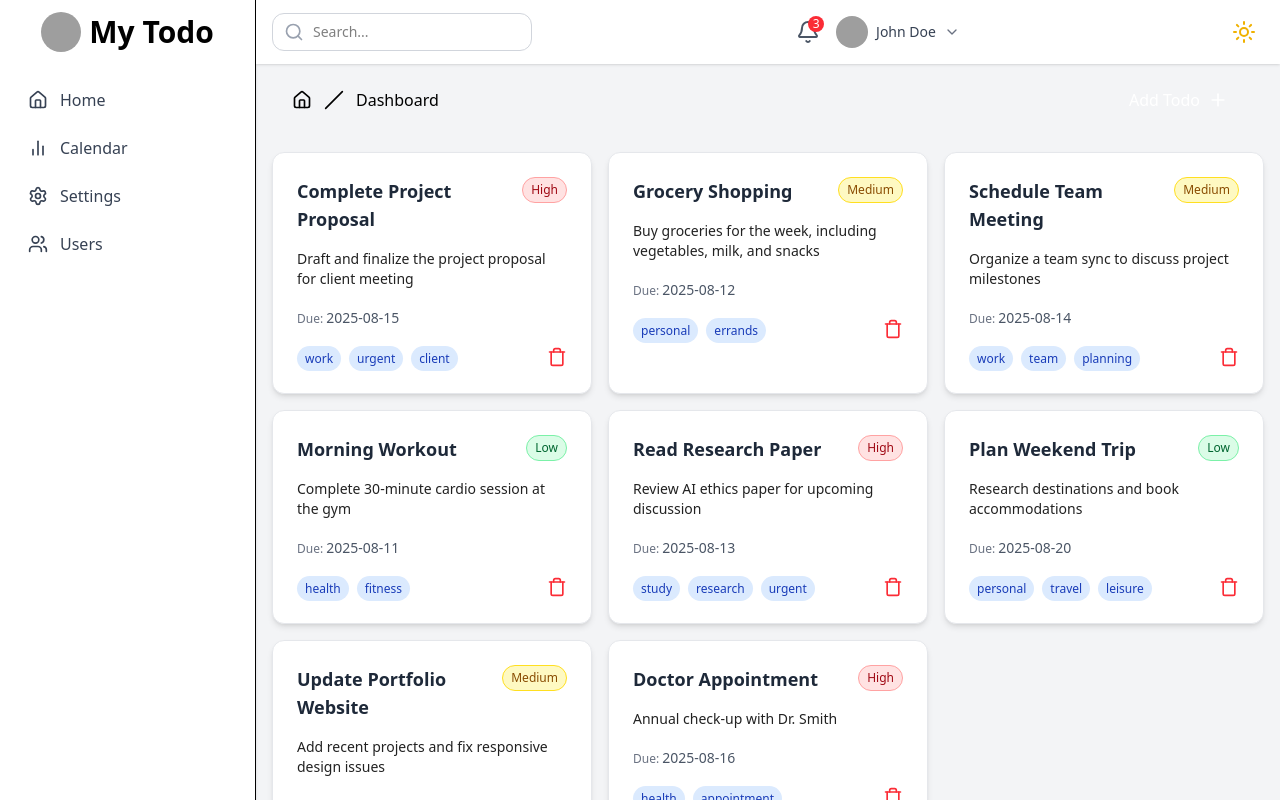
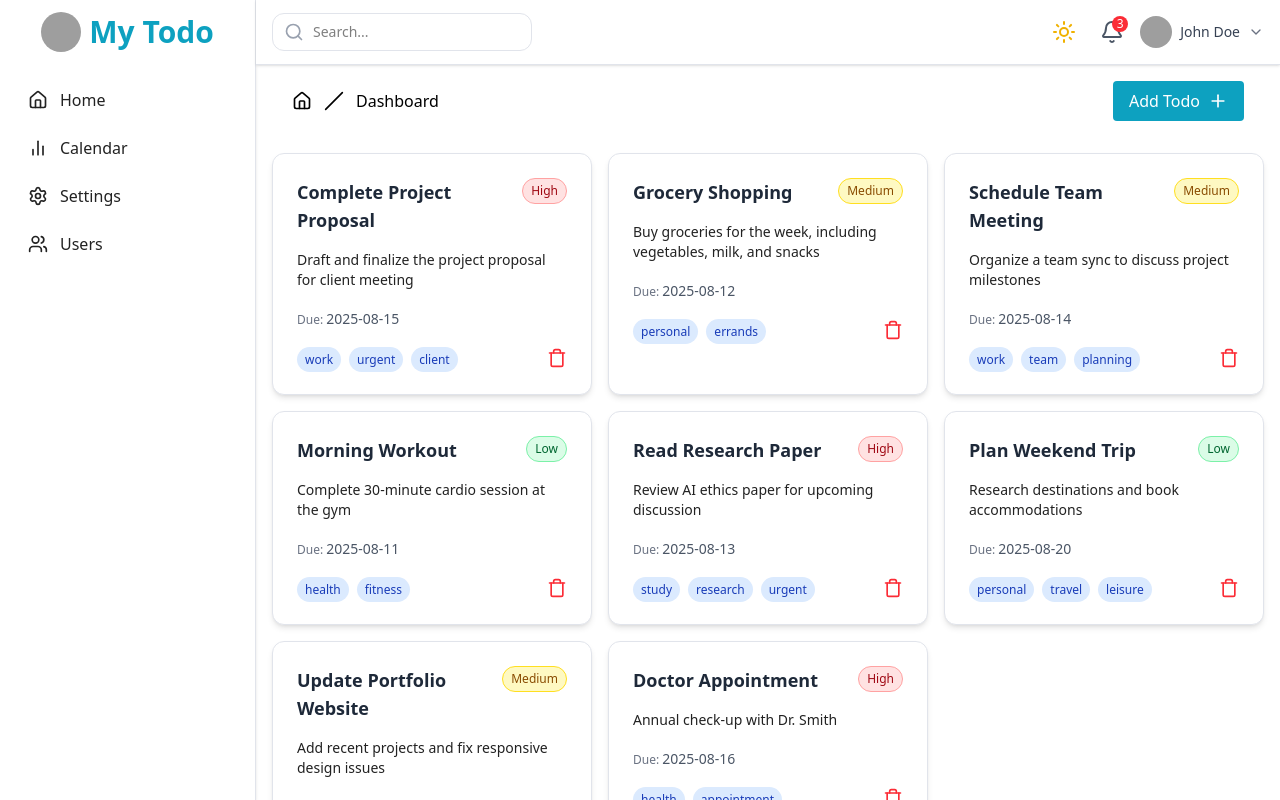
Before and after one commit to ashilthomas/Ai_powerd_TO, a React (Vite) app: page / in a window 1280 px wide. Built offline with nearby package versions, Linux system fonts and the light colour scheme; grey boxes are pictures that could not be loaded.

Commit message:
create reuable css for dark theme

```diff
--- a/src/components/Model/Model.jsx
+++ b/src/components/Model/Model.jsx
@@ -28,12 +28,15 @@ function Modal({ isOpen, onClose, children }) {
 
   // Entry animation
   useEffect(() => {
-  if (!visible || !isOpen || !modalRef.current || !backdropRef.current) return;
+    if (!visible || !isOpen || !modalRef.current || !backdropRef.current)
+      return;
 
     let ctx = gsap.context(() => {
       const tl = gsap.timeline();
 
-    tl.set([modalRef.current, backdropRef.current], { visibility: "visible" }); // instantly show without flash
+      tl.set([modalRef.current, backdropRef.current], {
+        visibility: "visible",
+      }); // instantly show without flash
 
       tl.fromTo(
         backdropRef.current,
@@ -51,7 +54,6 @@ useEffect(() => {
 
     return () => ctx.revert();
   }, [visible, isOpen]);
-
 
   if (!visible) return null;
 
--- a/src/components/Sidebar/Sidebar.jsx
+++ b/src/components/Sidebar/Sidebar.jsx
@@ -67,21 +67,21 @@ export default function Sidebar({ sidebarOpen, setSidebarOpen }) {
       </div>
 
       {/* Desktop Sidebar */}
-      <aside className="hidden md:flex flex-col w-64 bg-white dark:bg-[var(--color-dark-bg)] border-r dark:border-[var(--color-light-border)] shadow-sm">
+      <aside className="hidden md:flex flex-col w-64 bg-white dark:bg-[var(--color-dark-bg)] border-r borderColor shadow-sm">
         <div className="h-16 flex items-center justify-center space-x-2 font-bold text-lg">
           <img
             src={MyLogo}
             alt="Logo"
             className="rounded-full w-10 h-10 object-cover"
           />
-          <span className="font-bold text-3xl text-[var(--color-light-accent-bright-cyan)]">My Todo</span>
+          <span className="font-bold text-3xl mainDarkModeText">My Todo</span>
         </div>
         <nav className="flex-1 px-4 py-4 space-y-2">
           {NAVLINKS.map(({ name, path, icon }, index) => (
             <a
               key={index}
               href={path}
-              className="flex items-center gap-3 px-3 py-2 rounded-lg hover:bg-blue-50 text-gray-700"
+              className="flex items-center themeText  gap-3 px-3 py-2 rounded-lg hover:bg-blue-50 text-gray-700"
             >
               {icon}
               {name}
--- a/src/components/TodoCard/TodoCard.jsx
+++ b/src/components/TodoCard/TodoCard.jsx
@@ -8,7 +8,7 @@ const TodoCard = ({ todo }) => {
   };
 
   return (
-    <div className="  w-full themeBg rounded-lg shadow-md hover:shadow-xl transition-shadow duration-300 p-6 border border-gray-200 ">
+    <div className="  w-full themeCrdBg  rounded-lg shadow-md hover:shadow-xl transition-shadow duration-300 p-6 border borderColor ">
       <div className="flex  justify-between items-start mb-4">
         <h3 className="text-lg font-semibold text-gray-800 dark:text-[var(--color-dark-text-primary)]">{todo.title}</h3>
         <span
--- a/src/components/TopBar/TopBar.jsx
+++ b/src/components/TopBar/TopBar.jsx
@@ -5,7 +5,7 @@ import ThemeToggle from "../ThemeToggle/ThemeToggle";
 
 export default function Topbar({ setSidebarOpen }) {
   return (
-    <header className="flex items-center  dark:bg-gray-900 text-black dark:text-white justify-between bg-white px-4 py-3 shadow-sm">
+    <header className="flex items-center border-b borderColor themeBg text-black dark:text-white justify-between bg-white px-4 py-3 shadow-sm">
 
       <div className="flex items-center gap-3">
         <button className="md:hidden cusror-pointer" onClick={() => setSidebarOpen(true)}>
@@ -15,14 +15,15 @@ export default function Topbar({ setSidebarOpen }) {
           <input
             type="text"
             placeholder="Search..."
-            className="w-full rounded-lg border border-gray-300 pl-10 pr-4 py-2 text-sm focus:border-blue-500 focus:ring-2 focus:ring-blue-400 outline-none"
+            className="w-full rounded-lg border borderColor pl-10 pr-4 py-2 text-sm focus:border-blue-500 focus:ring-2 focus:ring-blue-400 outline-none"
           />
           <Search className="absolute left-3 top-1/2 -translate-y-1/2 text-gray-400 w-5 h-5" />
         </div>
       </div>
 
       <div className="flex items-center gap-4">
-        <button className="relative text-gray-600 hover:text-gray-800">
+          <ThemeToggle/>
+        <button className="relative text-gray-600 dark:text-white hover:text-gray-800">
           <Bell className="w-6 h-6" />
           <span className="absolute -top-1 -right-1 bg-red-500 text-white text-xs rounded-full w-4 h-4 flex items-center justify-center">
             3
@@ -34,13 +35,14 @@ export default function Topbar({ setSidebarOpen }) {
             alt="Profile"
             className="w-8 h-8 rounded-full"
           />
-          <span className="hidden sm:inline text-sm font-medium text-gray-700">
+          <span className="hidden sm:inline text-sm font-medium dark:text-white text-gray-700">
             John Doe
           </span>
-          <ChevronDown className="w-4 h-4 text-gray-500" />
+          <ChevronDown className="w-4 h-4 text-gray-500 dark:text-white" />
         </div>
+
       </div>
-      <ThemeToggle/>
+
     </header>
   );
 }
--- a/src/features/Todo/components/TodoForm.jsx
+++ b/src/features/Todo/components/TodoForm.jsx
@@ -21,7 +21,7 @@ function TodoForm({ onSubmit, initialData = {} }) {
     <div>
       <button
         onClick={() => setIsOpen(true)}
-        className=" flex items-center gap-2 cursor-pointer bg-[var(--color-light-accent-bright-cyan)] text-white px-4 py-2 rounded hover:bg-[var(--color-light-accent-bright-cyan-hover)] transition duration-200"
+        className=" flex items-center gap-2 cursor-pointermain bg-[var(--color-light-accent-vibrant-cyan)] dark:bg-[var(--color-dark-accent-blue-purple)] text-white px-4 py-2 rounded hover:bg-[var(--color-light-accent-bright-cyan-hover)] transition duration-200 cursor-pointer"
       >
         Add Todo <span><Plus size={20}/></span>
       </button>
--- a/src/index.css
+++ b/src/index.css
@@ -42,10 +42,22 @@
   opacity: 0;
   visibility: hidden;
 }
-
-.themeBg {
+.themeBg{
+  @apply bg-[var(--color-light-bg)] dark:bg-[var(--color-dark-bg)];
+}
+.themeCrdBg {
   @apply bg-[var(--color-light-card-bg)] dark:bg-[var(--color-dark-card-bg)];
 }
 .themeText {
   @apply text-[var(--color-light-text-primary)] dark:text-[var(--color-dark-text-primary)];
 }
+.mainDarkModeText{
+  @apply text-[var(--color-light-accent-vibrant-cyan)] dark:text-[var(--color-dark-accent-blue-purple)];
+}
+.mainDarkModeBtn{
+  @apply bg-[var(--color-light-accent-vibrant-cyan)] dark:bg-[var(--color-dark-accent-blue-purple)];
+}
+
+.borderColor{
+  @apply border-[var(--color-light-border)] dark:border-[var(--color-dark-border)];
+}
--- a/src/layout/MainLayout.jsx
+++ b/src/layout/MainLayout.jsx
@@ -8,7 +8,7 @@ export default function MainLayout({ children }) {
   const [sidebarOpen, setSidebarOpen] = useState(false);
 
   return (
-    <div className="flex h-screen bg-gray-100 dark:bg-gray-900 text-black dark:text-white">
+    <div className="flex h-screen bg-gray-100 themeBg text-black dark:text-white">
       <Sidebar sidebarOpen={sidebarOpen} setSidebarOpen={setSidebarOpen} />
       <div className="flex flex-col flex-1">
         <Topbar setSidebarOpen={setSidebarOpen} />
--- a/src/theme.css
+++ b/src/theme.css
@@ -23,12 +23,13 @@
   /* ---------- Dark Theme ---------- */
   --color-dark-bg: #121420;               /* Page background */
   --color-dark-card-bg: #1F2233;          /* Card background */
-
+/* #2F2F39 */
   /* Dark accents */
   --color-dark-accent-blue: #6079DA;
   --color-dark-accent-green: #6BB374;
   --color-dark-accent-pink: #D98282;
   --color-dark-accent-lavender: #9679E9;
+  --color-dark-accent-blue-purple: #7D7BFF;
 
   /* Dark text */
   --color-dark-text-primary: #E8E8E8;
```
Lines whose indentation alone changed are shown as unchanged.
